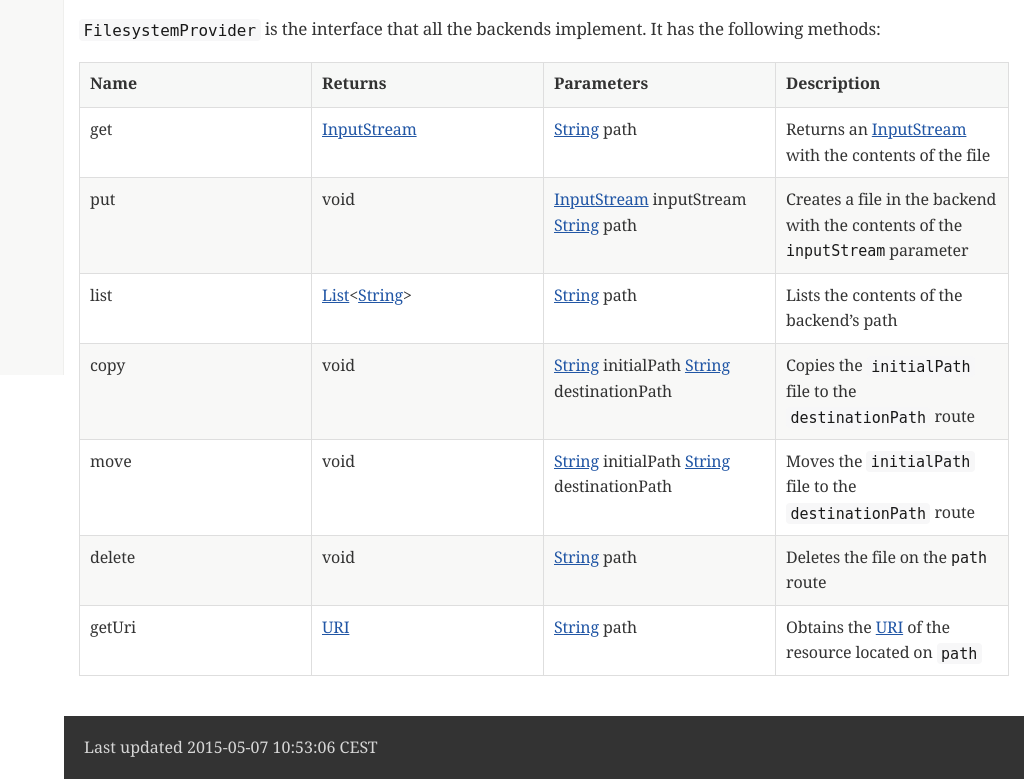
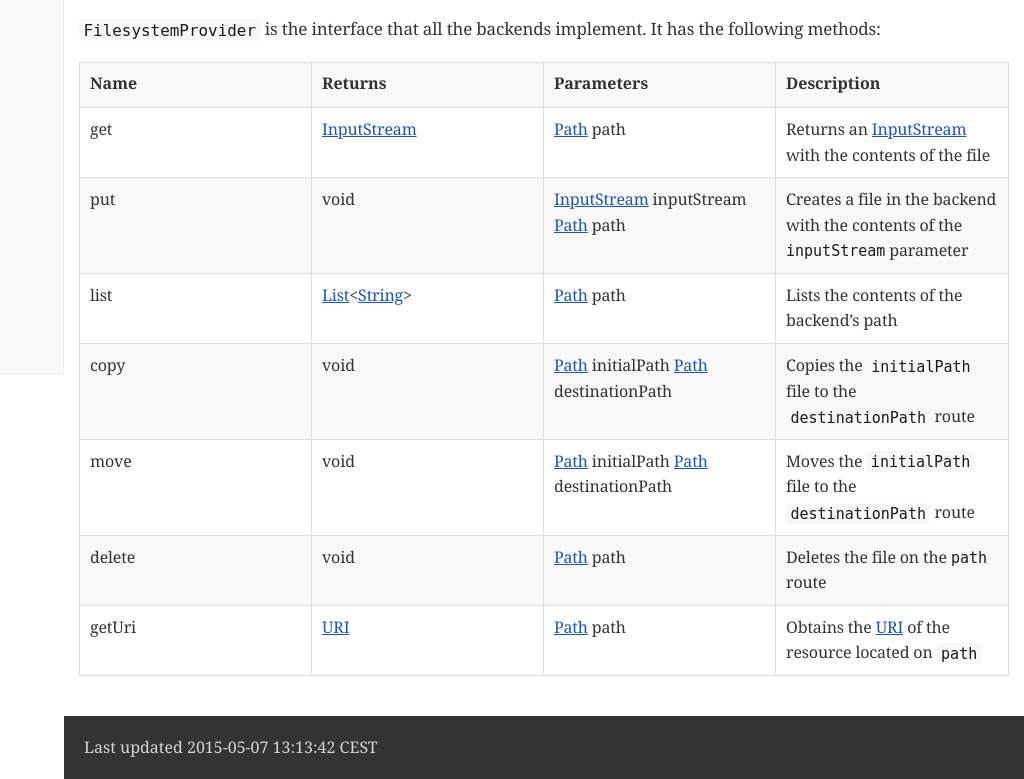
Before and after one commit to kaleidos/tomb, a plain HTML site: page index.html in a window 1280 px wide. Shown: the part 425-1204 px from the top of the page, without its empty margins (256-1280 px from the left). Drawn offline with nearby package versions, Linux system fonts and the light colour scheme; a web font is replaced by a local one.

Commit message:
Change String-based implementation for a Path-based one

```diff
--- a/index.html
+++ b/index.html
@@ -549,46 +549,46 @@ table.CodeRay td.code>pre{padding:0}
 <tr>
 <td class="tableblock halign-left valign-top"><p class="tableblock">get</p></td>
 <td class="tableblock halign-left valign-top"><p class="tableblock"><a href="https://docs.oracle.com/javase/8/docs/api/java/io/InputStream.html">InputStream</a></p></td>
-<td class="tableblock halign-left valign-top"><p class="tableblock"><a href="https://docs.oracle.com/javase/8/docs/api/java/lang/String.html">String</a> path</p></td>
+<td class="tableblock halign-left valign-top"><p class="tableblock"><a href="http://docs.oracle.com/javase/8/docs/api/java/nio/file/Path.html">Path</a> path</p></td>
 <td class="tableblock halign-left valign-top"><p class="tableblock">Returns an <a href="https://docs.oracle.com/javase/8/docs/api/java/io/InputStream.html">InputStream</a> with the contents of the file</p></td>
 </tr>
 <tr>
 <td class="tableblock halign-left valign-top"><p class="tableblock">put</p></td>
 <td class="tableblock halign-left valign-top"><p class="tableblock">void</p></td>
 <td class="tableblock halign-left valign-top"><p class="tableblock"><a href="https://docs.oracle.com/javase/8/docs/api/java/io/InputStream.html">InputStream</a> inputStream
-<a href="https://docs.oracle.com/javase/8/docs/api/java/lang/String.html">String</a> path</p></td>
+<a href="http://docs.oracle.com/javase/8/docs/api/java/nio/file/Path.html">Path</a> path</p></td>
 <td class="tableblock halign-left valign-top"><p class="tableblock">Creates a file in the backend with the contents of the <code>inputStream</code> parameter</p></td>
 </tr>
 <tr>
 <td class="tableblock halign-left valign-top"><p class="tableblock">list</p></td>
 <td class="tableblock halign-left valign-top"><p class="tableblock"><a href="https://docs.oracle.com/javase/8/docs/api/java/util/List.html">List</a>&lt;<a href="https://docs.oracle.com/javase/8/docs/api/java/lang/String.html">String</a>&gt;</p></td>
-<td class="tableblock halign-left valign-top"><p class="tableblock"><a href="https://docs.oracle.com/javase/8/docs/api/java/lang/String.html">String</a> path</p></td>
+<td class="tableblock halign-left valign-top"><p class="tableblock"><a href="http://docs.oracle.com/javase/8/docs/api/java/nio/file/Path.html">Path</a> path</p></td>
 <td class="tableblock halign-left valign-top"><p class="tableblock">Lists the contents of the backend&#8217;s path</p></td>
 </tr>
 <tr>
 <td class="tableblock halign-left valign-top"><p class="tableblock">copy</p></td>
 <td class="tableblock halign-left valign-top"><p class="tableblock">void</p></td>
-<td class="tableblock halign-left valign-top"><p class="tableblock"><a href="https://docs.oracle.com/javase/8/docs/api/java/lang/String.html">String</a> initialPath
-<a href="https://docs.oracle.com/javase/8/docs/api/java/lang/String.html">String</a> destinationPath</p></td>
+<td class="tableblock halign-left valign-top"><p class="tableblock"><a href="http://docs.oracle.com/javase/8/docs/api/java/nio/file/Path.html">Path</a> initialPath
+<a href="http://docs.oracle.com/javase/8/docs/api/java/nio/file/Path.html">Path</a> destinationPath</p></td>
 <td class="tableblock halign-left valign-top"><p class="tableblock">Copies the <code>initialPath</code> file to the <code>destinationPath</code> route</p></td>
 </tr>
 <tr>
 <td class="tableblock halign-left valign-top"><p class="tableblock">move</p></td>
 <td class="tableblock halign-left valign-top"><p class="tableblock">void</p></td>
-<td class="tableblock halign-left valign-top"><p class="tableblock"><a href="https://docs.oracle.com/javase/8/docs/api/java/lang/String.html">String</a> initialPath
-<a href="https://docs.oracle.com/javase/8/docs/api/java/lang/String.html">String</a> destinationPath</p></td>
+<td class="tableblock halign-left valign-top"><p class="tableblock"><a href="http://docs.oracle.com/javase/8/docs/api/java/nio/file/Path.html">Path</a> initialPath
+<a href="http://docs.oracle.com/javase/8/docs/api/java/nio/file/Path.html">Path</a> destinationPath</p></td>
 <td class="tableblock halign-left valign-top"><p class="tableblock">Moves the <code>initialPath</code> file to the <code>destinationPath</code> route</p></td>
 </tr>
 <tr>
 <td class="tableblock halign-left valign-top"><p class="tableblock">delete</p></td>
 <td class="tableblock halign-left valign-top"><p class="tableblock">void</p></td>
-<td class="tableblock halign-left valign-top"><p class="tableblock"><a href="https://docs.oracle.com/javase/8/docs/api/java/lang/String.html">String</a> path</p></td>
+<td class="tableblock halign-left valign-top"><p class="tableblock"><a href="http://docs.oracle.com/javase/8/docs/api/java/nio/file/Path.html">Path</a> path</p></td>
 <td class="tableblock halign-left valign-top"><p class="tableblock">Deletes the file on the <code>path</code> route</p></td>
 </tr>
 <tr>
 <td class="tableblock halign-left valign-top"><p class="tableblock">getUri</p></td>
 <td class="tableblock halign-left valign-top"><p class="tableblock"><a href="https://docs.oracle.com/javase/8/docs/api/java/net/URI.html">URI</a></p></td>
-<td class="tableblock halign-left valign-top"><p class="tableblock"><a href="https://docs.oracle.com/javase/8/docs/api/java/lang/String.html">String</a> path</p></td>
+<td class="tableblock halign-left valign-top"><p class="tableblock"><a href="http://docs.oracle.com/javase/8/docs/api/java/nio/file/Path.html">Path</a> path</p></td>
 <td class="tableblock halign-left valign-top"><p class="tableblock">Obtains the <a href="https://docs.oracle.com/javase/8/docs/api/java/net/URI.html">URI</a> of the resource located on <code>path</code></p></td>
 </tr>
 </tbody>
@@ -598,7 +598,7 @@ table.CodeRay td.code>pre{padding:0}
 </div>
 <div id="footer">
 <div id="footer-text">
-Last updated 2015-05-07 10:53:06 CEST
+Last updated 2015-05-07 13:13:42 CEST
 </div>
 </div>
 </body>
```
